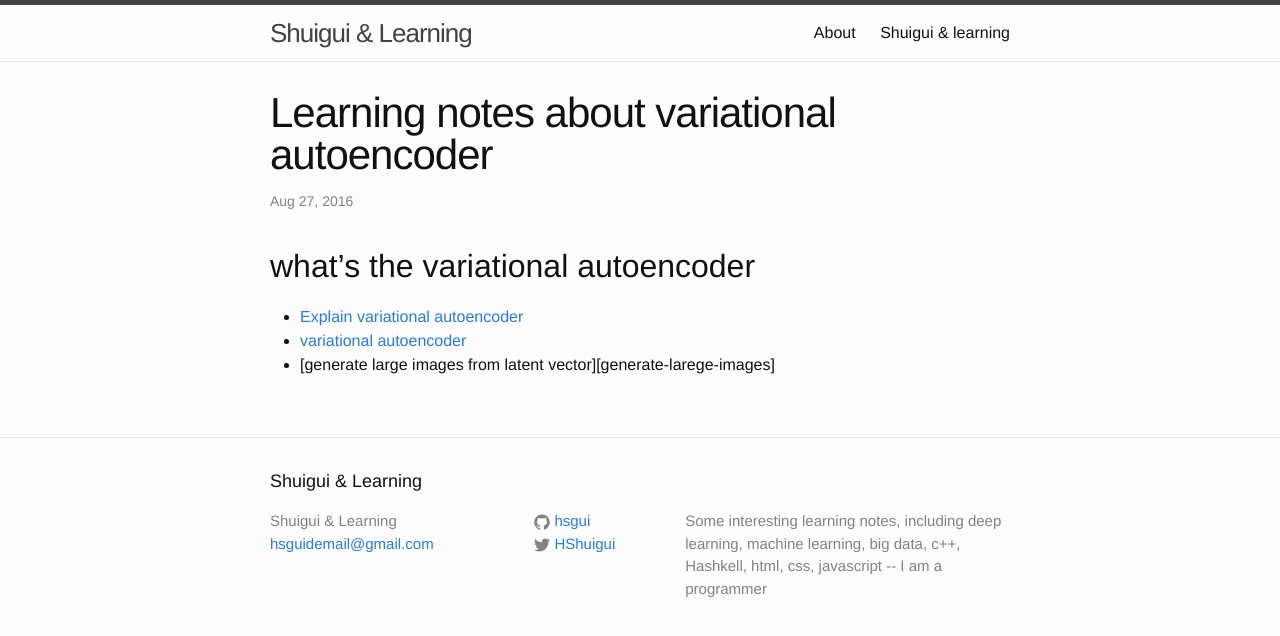
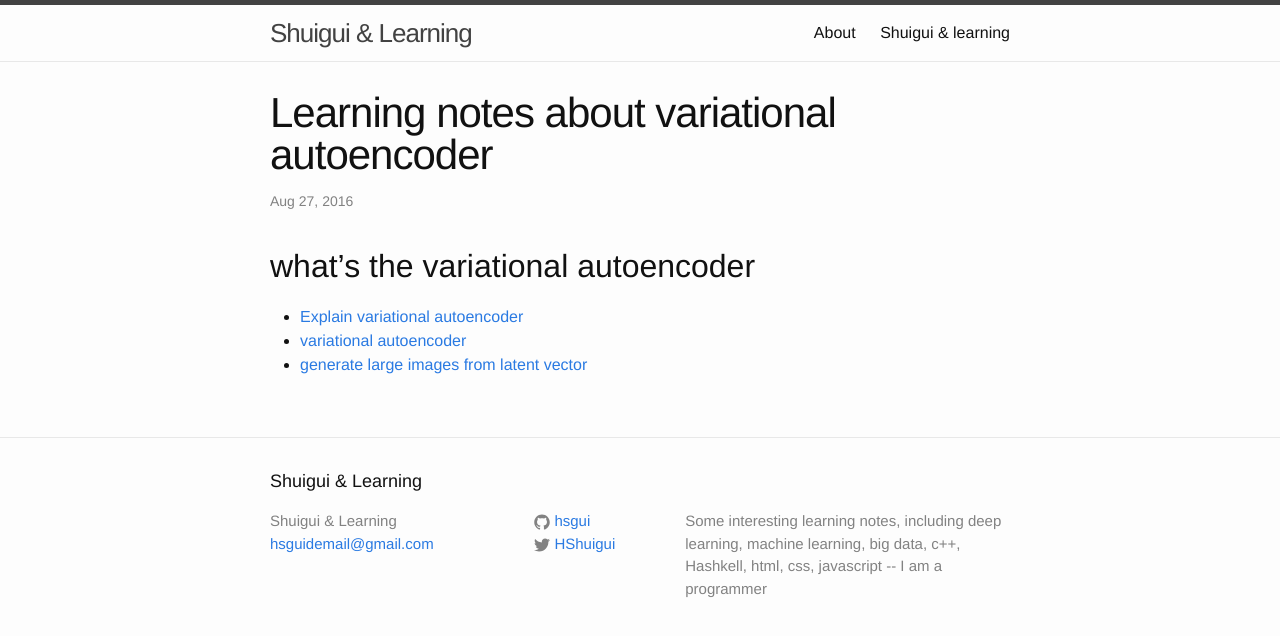
Before and after one commit to hsgui/hsgui.github.io, a Jekyll site: the page built from _posts/2016-08-27-learning-variational-autoencoder.markdown, in a window 1280 px wide. Shown: the top 636 px of the page. Built offline with Jekyll 4.4.1, drawn with Linux system fonts in a browser that asks for light colours; part of the change alters nothing that is shown.

Commit message:
wrong spell

```diff
--- a/_posts/2016-08-27-learning-variational-autoencoder.markdown
+++ b/_posts/2016-08-27-learning-variational-autoencoder.markdown
@@ -8,7 +8,7 @@ categories: deeplearning autoencoder
 ## what's the variational autoencoder ##
 - [Explain variational autoencoder][variational-autoencoder-explain]
 - [variational autoencoder][variational-autoencoder]
-- [generate large images from latent vector][generate-larege-images]
+- [generate large images from latent vector][generate-large-images]
 
 [variational-autoencoder-explain]: http://kvfrans.com/variational-autoencoders-explained/
 [variational-autoencoder]: https://jmetzen.github.io/2015-11-27/vae.html
```
